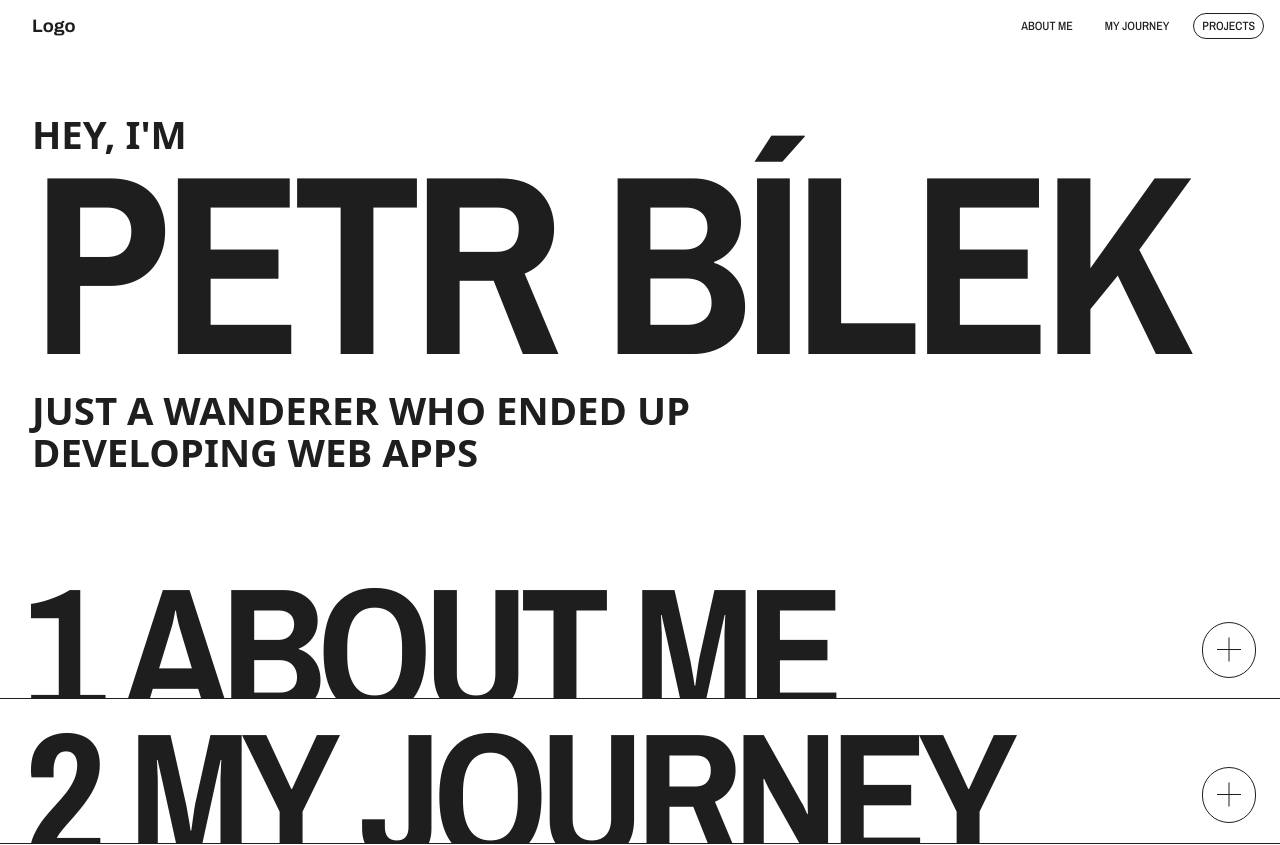
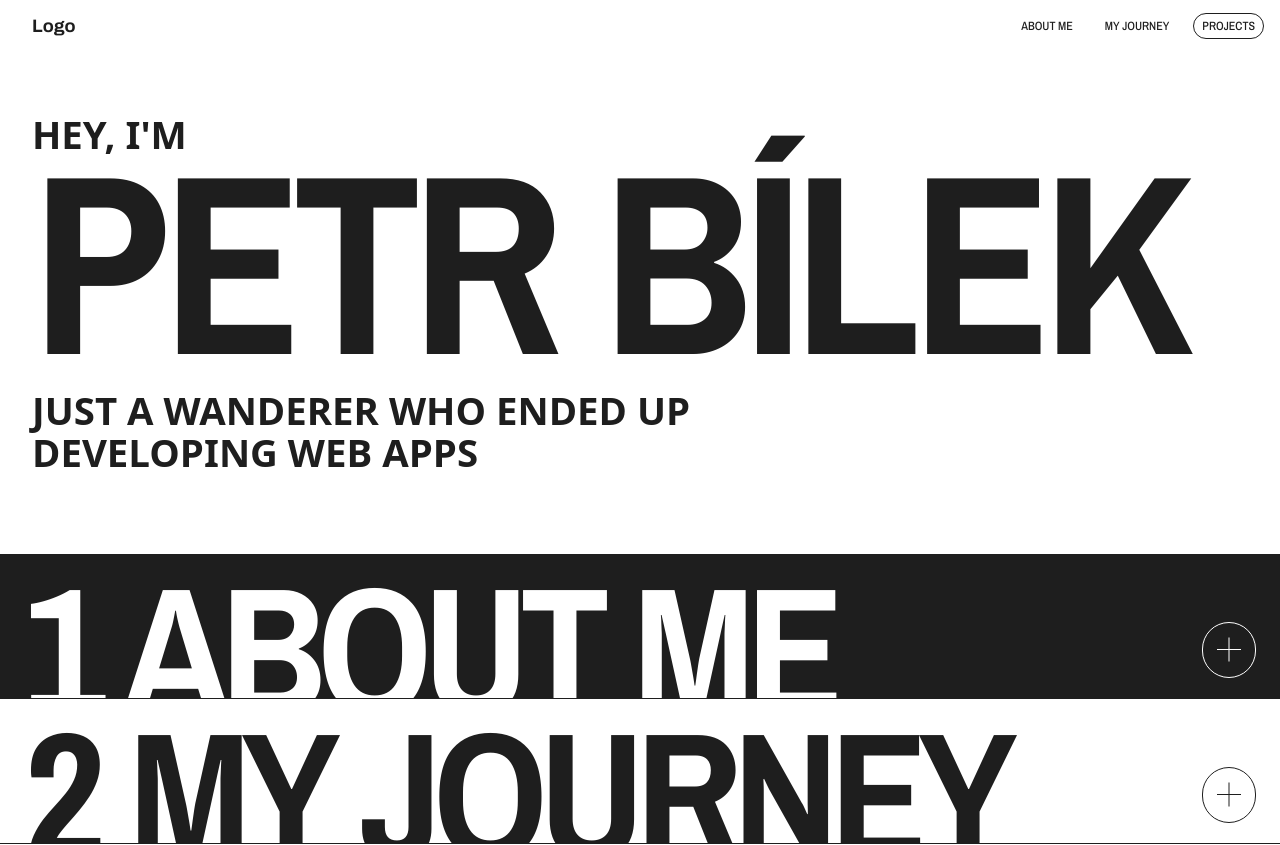
Before and after one commit to Bilek-Petr/portfolio, a React (Vite) app: page / in a window 1280 px wide. Shown: the top 845 px of the page. Built offline with nearby package versions, Linux system fonts and the light colour scheme; a web font is replaced by a local one.

Commit message:
added isHighlighted prop

```diff
--- a/src/components/Sections/AboutMe.jsx
+++ b/src/components/Sections/AboutMe.jsx
@@ -11,7 +11,7 @@ export default function AboutMe({ sectionAboutMeData, sectionList }) {
 
   return (
     <section id="about-me">
-      <SectionBanner bannerTitle={sectionList}>
+      <SectionBanner bannerTitle={sectionList} isHighlighted={true}>
         <div className="m-auto flex w-[95%] max-w-screen-2xl flex-col sm:flex-row-reverse sm:gap-x-8 lg:py-20">
           {/* Image Column */}
           <div className="mb-6 sm:mb-0 sm:w-1/3">
```
